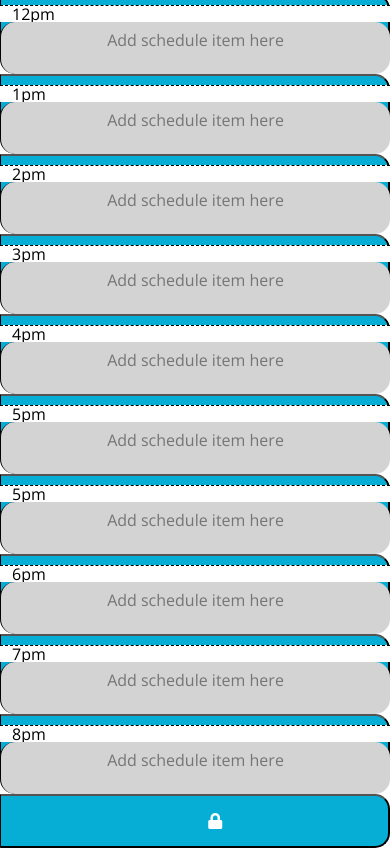
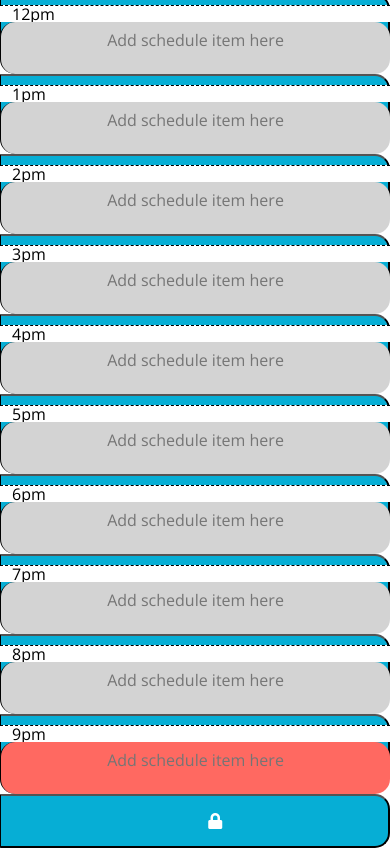
Before and after one commit to gnavea123/dailyplanner, a plain HTML site: page index.html in a window 390 px wide. Shown: the part 655-1503 px from the top of the page. Drawn offline with nearby package versions, Linux system fonts and the light colour scheme.

Commit message:
Corrected html time blocks and Console log output.

```diff
--- a/index.html
+++ b/index.html
@@ -141,16 +141,6 @@
         </button>
       </div>
       <div id="hour-18" class="row time-div">
-        <div class="col-md-1 hour"><span id="17">5pm</span></div>
-        <textarea
-          class="col-md-10 description"
-          placeholder="Add schedule item here"
-        ></textarea>
-        <button class="col-md-1 saveBtn" aria-label="save button 5pm">
-          <i class="fas fa-lock"></i>
-        </button>
-      </div>
-      <div id="hour-18" class="row time-div">
         <div class="col-md-1 hour"><span id="18">6pm</span></div>
         <textarea
           class="col-md-10 description"
@@ -176,7 +166,17 @@
           class="col-md-10 description"
           placeholder="Add schedule item here"
         ></textarea>
-        <button class="col-md-1 saveBtn" aria-label="save button 8pm">
+        <button class="col-md-1 saveBtn" aria-label="save button 7pm">
+          <i class="fas fa-lock"></i>
+        </button>
+      </div>
+      <div id="hour-21" class="row time-div">
+        <div class="col-md-1 hour"><span id="21">9pm</span></div>
+        <textarea
+          class="col-md-10 description"
+          placeholder="Add schedule item here"
+        ></textarea>
+        <button class="col-md-1 saveBtn" aria-label="save button 9pm">
           <i class="fas fa-lock"></i>
         </button>
       </div>
--- a/js/script.js
+++ b/js/script.js
@@ -64,12 +64,12 @@ $(".saveBtn").click(function (event) {
 // Defines function for Description Class to compara hour (timeDiv) from each time slot vs CurrentHour variable
 //validates time slot and compares it to current time to colour according to past (grey), present (red) future(green)
 //
+console.log("value of currentHour: ");
+console.log(currentHour);
 $(".description").each(function () {
   var timeDiv = $(this).parent().attr("id").split("-")[1];
   console.log("value of timeDiv: ");
   console.log(timeDiv);
-  console.log("value of currentHour: ");
-  console.log(currentHour);
 
   if (currentHour === timeDiv) {
     $(this).addClass("present");
```
